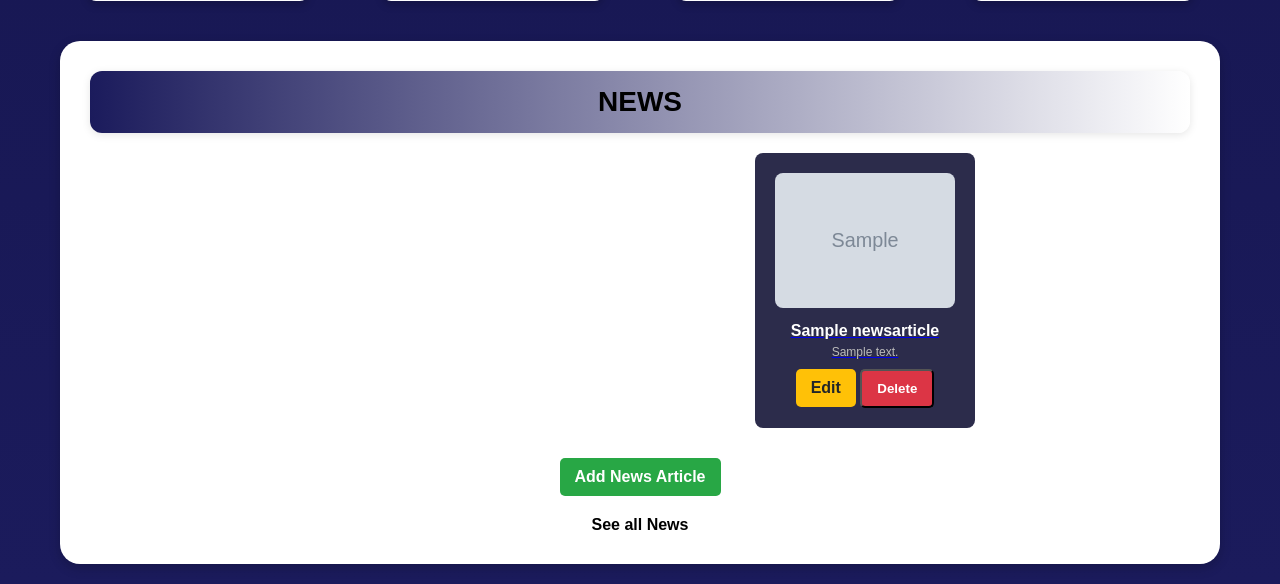
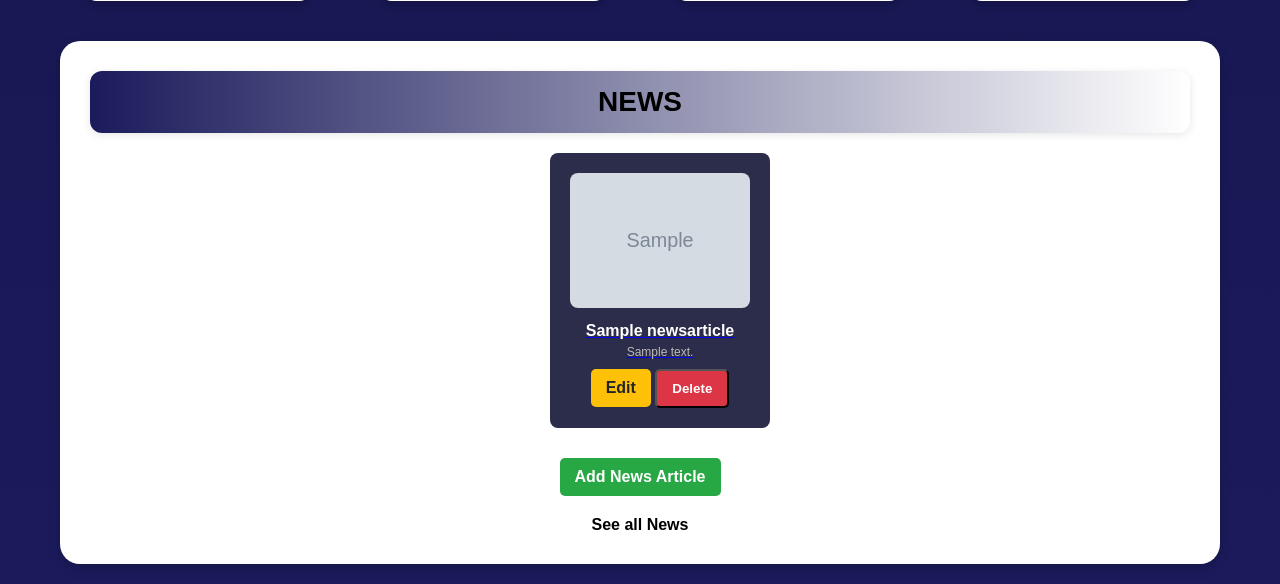
Before and after one commit to CarXpert/Car-Xpert, a Django app: page / in a window 1280 px wide. Shown: the part 4168-4752 px from the top of the page. Run offline with Django 5.2, Linux system fonts and the light colour scheme; a user stored in the database is signed in; data comes from the database, SQL or seed files in the repository; tables that the repository leaves empty hold one stand-in row (values such as "Sample post"); grey boxes marked "Sample" are stand-in pictures.

Commit message:
Fixing news card position in main.html

```diff
--- a/main/templates/main.html
+++ b/main/templates/main.html
@@ -145,8 +145,8 @@
         /* News Grid */
         .news-grid {
             display: flex;
-            justify-content: space-around;
-            gap: 20px;
+            justify-content: center;
+            gap: 40px;
         }
 
         /* News Card Styling */
```
